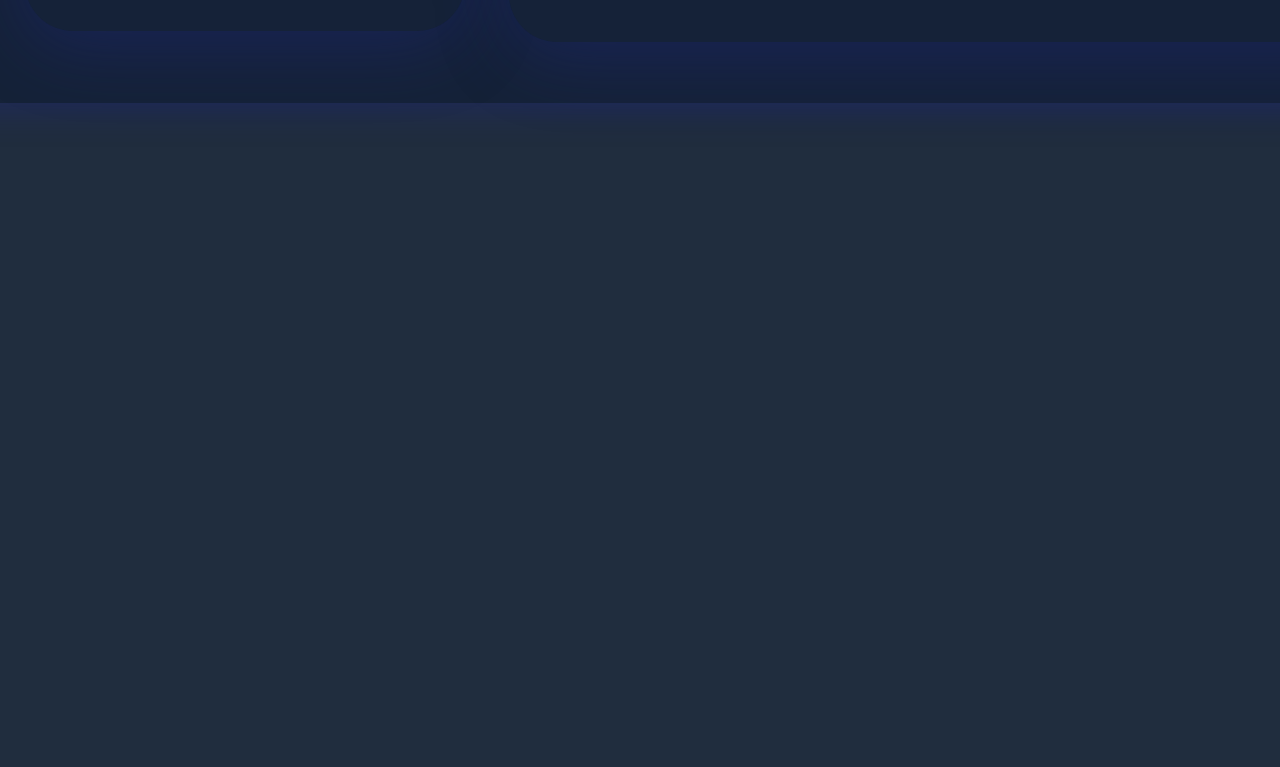
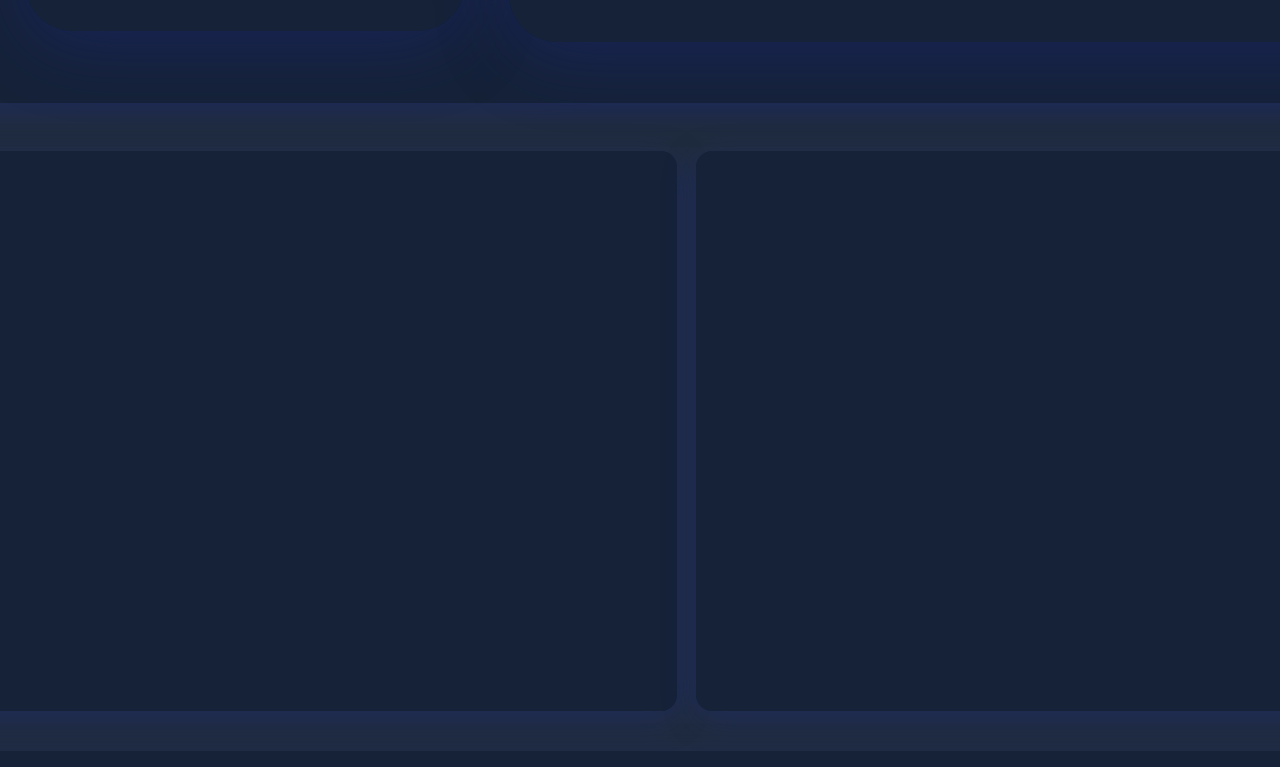
Before and after one commit to shrivignesh37/my_portfolio, a React (Create React App) app: page / in a window 1280 px wide. Shown: the part 1401-2168 px from the top of the page. Before the commit the page ends 1504 px from the top, so only its background shows below. Built offline with nearby package versions, Linux system fonts and the light colour scheme.

Commit message:
Cards updated

```diff
--- /dev/null
+++ b/src/components/Acheivements.jsx
@@ -0,0 +1,43 @@
+import React from 'react';
+import Box from '@mui/material/Box';
+import Container from '@mui/material/Container';
+import './css/ProfileCard.css';
+import { MDBCard} from 'mdb-react-ui-kit';
+import 'mdb-react-ui-kit/dist/css/mdb.min.css';
+import "@fortawesome/fontawesome-free/css/all.min.css";
+export default function Acheivements() {
+  return (
+    <div>
+    <React.Fragment>
+    <Container fixed>
+      <Box
+        sx={{
+          display: 'flex',
+          backgroundColor: '#152238',
+          backdropFilter: 'blur(5px)',
+          boxShadow: '0 8px 32px 0 rgba(31, 38, 135, 0.37)',
+          margin: '79vh',
+          width: '99vh',
+          height: '70.0vh',
+          marginTop: '-70vh',
+          borderRadius: '2vh',
+          justifyContent: 'space-between',
+          alignItems: 'center',
+          padding: '0 2vh',
+        }}
+      >
+      <div className="container">
+      <div >
+        <div className="col-lg-2 offset-lg-0" style={{marginLeft:'10vh', marginTop:'10vh', width:'55vh'}}>
+          <MDBCard className="mb-2" style={{backgroundColor: '#152238', boxShadow: '0 15px 70px 0 rgba(31, 38, 135, 0.37)' ,  backdropFilter: 'blur(25px)',borderRadius: '6vh'}}>
+
+          </MDBCard>
+          </div>
+          </div>
+          </div>
+      </Box>
+    </Container>
+  </React.Fragment>
+</div>
+  )
+}
--- /dev/null
+++ b/src/components/Contact.jsx
@@ -0,0 +1,45 @@
+import React from 'react';
+import Box from '@mui/material/Box';
+import Container from '@mui/material/Container';
+import './css/ProfileCard.css';
+import { MDBCard} from 'mdb-react-ui-kit';
+import 'mdb-react-ui-kit/dist/css/mdb.min.css';
+import "@fortawesome/fontawesome-free/css/all.min.css";
+
+export default function Contact() {
+  return (
+    <div>
+    <React.Fragment>
+    <Container fixed>
+      <Box
+        sx={{
+          display: 'flex',
+          backgroundColor: '#152238',
+          backdropFilter: 'blur(5px)',
+          boxShadow: '0 8px 32px 0 rgba(31, 38, 135, 0.37)',
+          margin: '-147px',
+          width: '199vh',
+          height: '20vh',
+          marginTop: '26vh',
+          borderRadius: '2vh',
+          justifyContent: 'space-between',
+          alignItems: 'center',
+          padding: '0 2vh',
+        }}
+      >
+      <div className="container">
+      <div >
+        <div className="col-lg-2 offset-lg-0" style={{marginLeft:'10vh', marginTop:'10vh', width:'55vh'}}>
+          <MDBCard className="mb-2" style={{backgroundColor: '#152238', boxShadow: '0 15px 70px 0 rgba(31, 38, 135, 0.37)' ,  backdropFilter: 'blur(25px)',borderRadius: '6vh'}}>
+
+          </MDBCard>
+          </div>
+          </div>
+          </div>
+      </Box>
+    </Container>
+  </React.Fragment>
+</div>
+
+  )
+}
--- /dev/null
+++ b/src/components/Education.jsx
@@ -0,0 +1,45 @@
+import React from 'react';
+import Box from '@mui/material/Box';
+import Container from '@mui/material/Container';
+import './css/ProfileCard.css';
+import { MDBCard} from 'mdb-react-ui-kit';
+import 'mdb-react-ui-kit/dist/css/mdb.min.css';
+import "@fortawesome/fontawesome-free/css/all.min.css";
+
+export default function Education() {
+  return (
+    <div>
+    <React.Fragment>
+    <Container fixed>
+      <Box
+        sx={{
+          display: 'flex',
+          backgroundColor: '#152238',
+          backdropFilter: 'blur(5px)',
+          boxShadow: '0 8px 32px 0 rgba(31, 38, 135, 0.37)',
+          margin: '-147px',
+          width: '95vh',
+          height: '70vh',
+          marginTop: '18vh',
+          borderRadius: '2vh',
+          justifyContent: 'space-between',
+          alignItems: 'center',
+          padding: '0 2vh',
+        }}
+      >
+      <div className="container">
+      <div >
+        <div className="col-lg-2 offset-lg-0" style={{marginLeft:'10vh', marginTop:'10vh', width:'55vh'}}>
+          <MDBCard className="mb-2" style={{backgroundColor: '#152238', boxShadow: '0 15px 70px 0 rgba(31, 38, 135, 0.37)' ,  backdropFilter: 'blur(25px)',borderRadius: '6vh'}}>
+
+          </MDBCard>
+          </div>
+          </div>
+          </div>
+      </Box>
+    </Container>
+  </React.Fragment>
+</div>
+
+  )
+}
--- a/src/components/Homepage.js
+++ b/src/components/Homepage.js
@@ -3,15 +3,25 @@ import React from 'react';
 import HackerTextBox from './HackerTextBox';
 import Navbar from './Navbar';
 
-import  ProjectCard from './ProfileCard';
-
+import  ProfileCard from './ProfileCard';
+import Education from './Education';
+import Acheivements from './Acheivements';
+import ProjectCard from './ProjectCard';
+import Contact from './Contact';
+// import ProjectCard from './ProjectCard';
 export default function Homepage() {
   return (
     <div>
       <Navbar />
       <div>
           <HackerTextBox/>
-          <ProjectCard />
+          <ProfileCard />
+         <br></br>
+          <br></br>
+         <Education />
+         <Acheivements/>
+         <ProjectCard/>
+         <Contact/>
         </div>
       </div>
   );
--- /dev/null
+++ b/src/components/ProjectCard.jsx
@@ -0,0 +1,51 @@
+import React from 'react';
+import Box from '@mui/material/Box';
+import Container from '@mui/material/Container';
+import './css/ProfileCard.css';
+import { MDBCard} from 'mdb-react-ui-kit';
+import 'mdb-react-ui-kit/dist/css/mdb.min.css';
+import "@fortawesome/fontawesome-free/css/all.min.css";
+
+export default function ProjectCard() {
+  return (
+    <div>
+    <React.Fragment>
+      <Container fixed>
+        <Box
+          sx={{
+            display: 'flex',
+            backgroundColor: '#152238',
+            backdropFilter: 'blur(5px)',
+            boxShadow: '0 8px 32px 0 rgba(31, 38, 135, 0.37)',
+            margin: '-147px',
+            width: '198vh',
+            height: '90vh',
+            marginTop: '-74vh',
+            borderRadius: '2vh',
+            justifyContent: 'space-between',
+            alignItems: 'center',
+            padding: '0 2vh',
+          }}
+        >
+        <div className="container">
+        <div >
+          <div className="col-lg-2 offset-lg-0" style={{marginLeft:'10vh', marginTop:'10vh', width:'55vh'}}>
+            <MDBCard className="mb-2" style={{backgroundColor: '#152238', boxShadow: '0 15px 70px 0 rgba(31, 38, 135, 0.37)' ,  backdropFilter: 'blur(25px)',borderRadius: '6vh'}}>
+            </MDBCard>
+            </div>
+            </div>
+            </div>
+            <div >
+            <div >
+            <div className="col-lg-0 offset-lg-0" style={{marginRight:'12vh', marginTop:'10vh', width:'110vh',height:'70.5vh'}}>
+
+            </div>
+      </div>
+    </div>
+
+        </Box>
+      </Container>
+    </React.Fragment>
+  </div>
+  )
+}
```
Also changed, not shown: src/components/About.jsx (deleted, +0 -30 lines).
